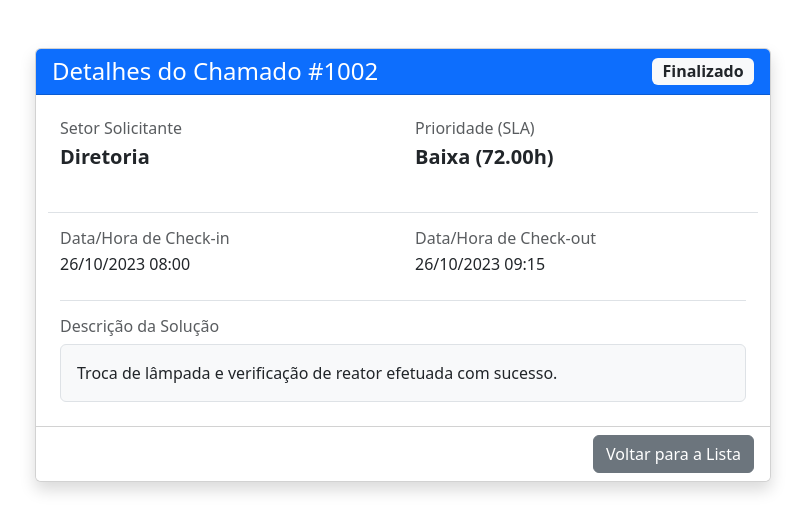
After one commit to Wadls/w5i_gerenciador_de_atendimentos, a PHP site: page /detalhes_chamado.php?id=1002 in a window 1280 px wide. The commit adds this page. Shown: the top 532 px of the page, without its empty margins (237-1042 px from the left). Run offline with PHP 8.4, Linux system fonts and the light colour scheme; data comes from the database, SQL or seed files in the repository.

Commit message:
adição de uma tela de detalhes, e texto de solução na hora de fazer o check-out

```diff
--- a/check-out_script.php
+++ b/check-out_script.php
@@ -4,10 +4,10 @@ require_once __DIR__ . '/daos/check-in_check-outDAO.php';
 
 
 $id_chamado = $_POST['id_chamado'];
-$data_html = $_POST['data_checkout'];
-$data_formatada = date('Y-m-d H:i:s', strtotime($data_html));
+$data_formatada = date('Y-m-d H:i:s', strtotime($_POST['data_checkout']));
+$solucao = $_POST['solucao'];
 
-checkout($data_formatada,$id_chamado);
+checkout($id_chamado,$data_formatada,$solucao);
 header("Location: index.php");
 exit;
 ?>
--- a/daos/check-in_check-outDAO.php
+++ b/daos/check-in_check-outDAO.php
@@ -12,11 +12,12 @@
         mysqli_query($conn, $sql);
 
     }
-    function checkout($data_formatada,$id_chamado){
+    function checkout($id_chamado,$data_formatada,$solucao){
         global $conn;
         $sql = "UPDATE Chamados
         SET status_chamado = 'Finalizado',
-            data_checkout = '$data_formatada'
+            data_checkout = '$data_formatada',
+            solucao = '$solucao'
         WHERE id_chamado = $id_chamado";
 
 
--- /dev/null
+++ b/daos/detalhesDAO.php
@@ -0,0 +1,34 @@
+<?php
+    require_once "connectDAO.php";
+    global $conn;
+
+    //Pegando o ID da URL. O isset verifica se o ID realmente foi passado.
+    $id_chamado = isset($_GET['id']) ? $_GET['id'] : 0;
+
+    //Esse comando realiza a busca de TODOS os dados desse chamado específico
+    $sql = "SELECT c.id_chamado, s.nome_setor, p.nome_prioridade, p.tempo_estimado,
+                   c.status_chamado, c.data_checkin, c.data_checkout, c.solucao
+            FROM Chamados c
+            INNER JOIN Setores s ON c.id_setor = s.id_setor
+            INNER JOIN Prioridades p ON c.id_prioridade = p.id_prioridade
+            WHERE c.id_chamado = $id_chamado";
+
+    $resultado = mysqli_query($conn, $sql);
+    $chamado = mysqli_fetch_assoc($resultado);
+
+    //Segurança: Por precaução se o usuário digitar um ID inventado na URL, avisamos que não existe
+    if (!$chamado) {
+        die("<div class='container mt-5'><h2>Chamado não encontrado!</h2><a href='index.php' class='btn btn-primary'>Voltar</a></div>");
+    }
+
+    //Organização e formatação as variáveis para a tela
+    $setor = $chamado['nome_setor'];
+    $prioridade = $chamado['nome_prioridade'] . " (" . $chamado['tempo_estimado'] . "h)";
+    $status = $chamado['status_chamado'];
+
+    // Datas: Se for NULL, mostra uma mensagem amigável no lugar
+    $checkin = $chamado['data_checkin'] ? date('d/m/Y H:i', strtotime($chamado['data_checkin'])) : '<i>Ainda não iniciado</i>';
+    $checkout = $chamado['data_checkout'] ? date('d/m/Y H:i', strtotime($chamado['data_checkout'])) : '<i>Ainda não finalizado</i>';
+
+    // Solução
+    $solucao = $chamado['solucao'] ? $chamado['solucao'] : '<i>Nenhuma solução registrada ainda.</i>';
--- /dev/null
+++ b/detalhes_chamado.php
@@ -0,0 +1,65 @@
+<?php
+    // 1. Puxamos a conexão com o banco
+    require_once __DIR__ . '/daos/detalhesDAO.php';
+?>
+<!doctype html>
+<html lang="pt-BR">
+  <head>
+    <meta charset="utf-8">
+    <meta name="viewport" content="width=device-width, initial-scale=1">
+    <link href="css/bootstrap.min.css" rel="stylesheet">
+    <title>Detalhes do Chamado #<?php echo $id_chamado; ?></title>
+  </head>
+  <body>
+    <div class="container mt-5">
+        <div class="row">
+            <div class="col-md-8 offset-md-2">
+
+                <div class="card shadow">
+
+                    <div class="card-header bg-primary text-white d-flex justify-content-between align-items-center">
+                        <h4 class="mb-0">Detalhes do Chamado #<?php echo $id_chamado; ?></h4>
+                        <span class="badge bg-light text-dark fs-6"><?php echo $status; ?></span>
+                    </div>
+
+                    <div class="card-body p-4">
+                        <div class="row mb-4">
+                            <div class="col-sm-6">
+                                <h6 class="text-muted mb-1">Setor Solicitante</h6>
+                                <p class="fw-bold fs-5"><?php echo $setor; ?></p>
+                            </div>
+                            <div class="col-sm-6">
+                                <h6 class="text-muted mb-1">Prioridade (SLA)</h6>
+                                <p class="fw-bold fs-5"><?php echo $prioridade; ?></p>
+                            </div>
+                        </div>
+
+                        <div class="row mb-4 border-top pt-3">
+                            <div class="col-sm-6">
+                                <h6 class="text-muted mb-1">Data/Hora de Check-in</h6>
+                                <p class="mb-0"><?php echo $checkin; ?></p>
+                            </div>
+                            <div class="col-sm-6">
+                                <h6 class="text-muted mb-1">Data/Hora de Check-out</h6>
+                                <p class="mb-0"><?php echo $checkout; ?></p>
+                            </div>
+                        </div>
+
+                        <div class="border-top pt-3">
+                            <h6 class="text-muted mb-2">Descrição da Solução</h6>
+                            <div class="p-3 bg-light rounded border">
+                                <?php echo nl2br($solucao); ?>
+                            </div>
+                        </div>
+                    </div>
+
+                    <div class="card-footer text-end bg-white">
+                        <a href="index.php" class="btn btn-secondary">Voltar para a Lista</a>
+                    </div>
+                </div>
+
+            </div>
+        </div>
+    </div>
+  </body>
+</html>
```
Also changed, not shown: Requisitos.txt (+4 -4 lines), check-out_chamado.php (+7 -2 lines), daos/chamadoDAO.php (+5 -3 lines).
